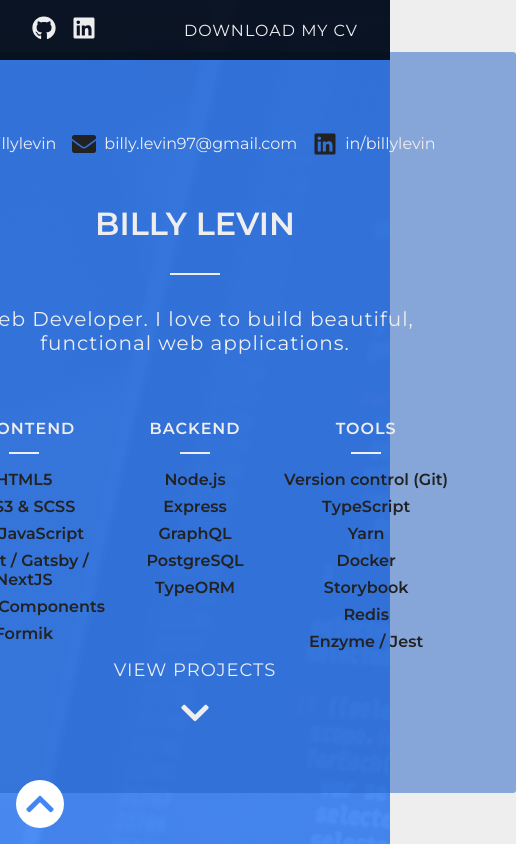
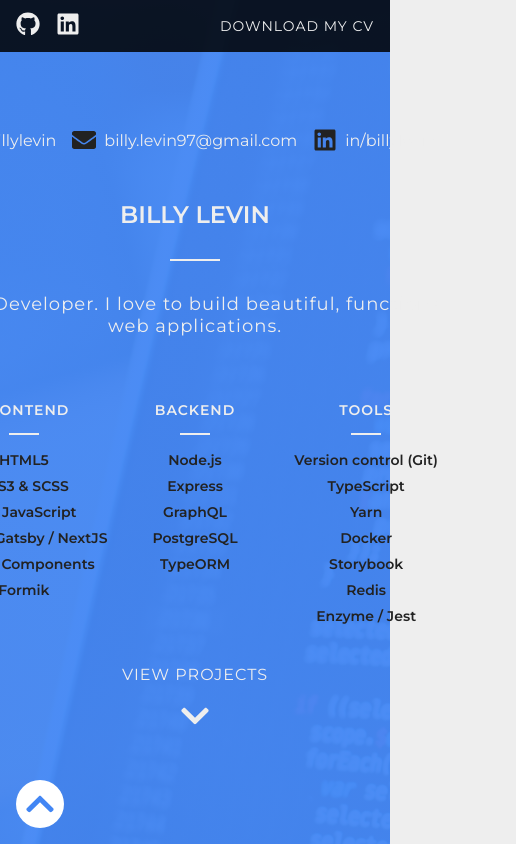
Before and after one commit to BillyLevin/billylevin, a React (Create React App) app: page / in a window 390 px wide. Shown: the top 844 px of the page, 516 px wide, since content can reach past the window. Built offline with nearby package versions, Linux system fonts and the light colour scheme.

Commit message:
make header and hero responsive

```diff
--- a/src/components/Header.tsx
+++ b/src/components/Header.tsx
@@ -16,6 +16,10 @@ const HeaderContainer = styled.header`
   align-items: center;
   position: fixed;
   z-index: 1000;
+
+  @media only screen and (max-width: ${props => props.theme.breakpoints.medium}) {
+    padding: 1.2rem 1.6rem;
+  }
 `;
 
 const SocialMediaContainer = styled.div`
@@ -48,6 +52,10 @@ const DownloadCV = styled.a`
   text-transform: uppercase;
   transition: color 0.3s;
   letter-spacing: 1px;
+
+  @media only screen and (max-width: ${props => props.theme.breakpoints.medium}) {
+    font-size: 1.4rem;
+  }
 
   &:hover,
   &:focus {
--- a/src/components/Hero.tsx
+++ b/src/components/Hero.tsx
@@ -46,6 +46,11 @@ const HeroWrapper = styled.div`
   border-radius: 3px;
   text-align: center;
   background-image: linear-gradient(rgba(31, 95, 196, 0.5), rgba(31, 95, 196, 0.5));
+
+  @media only screen and (max-width: ${props => props.theme.breakpoints.medium}) {
+    padding: 6.4rem 3.2rem;
+    background: transparent;
+  }
 `;
 
 const Heading = styled.h1`
@@ -55,6 +60,10 @@ const Heading = styled.h1`
   margin-bottom: 6.4rem;
   text-transform: uppercase;
   position: relative;
+
+  @media only screen and (max-width: ${props => props.theme.breakpoints.medium}) {
+    font-size: 2.4rem;
+  }
 
   &::after {
     content: '';
@@ -74,6 +83,10 @@ const Subtitle = styled.h2`
   color: ${props => props.theme.colors.light[0]};
   letter-spacing: 1px;
   margin-bottom: 6.4rem;
+
+  @media only screen and (max-width: ${props => props.theme.breakpoints.medium}) {
+    font-size: 1.8rem;
+  }
 `;
 
 const ContactDetails = styled.div`
--- a/src/components/ProjectsLink.tsx
+++ b/src/components/ProjectsLink.tsx
@@ -18,6 +18,9 @@ const Container = styled.div`
     font-size: 1.8rem;
     font-weight: 400;
     margin-bottom: 1.6rem;
+    @media only screen and (max-width: ${props => props.theme.breakpoints.medium}) {
+      font-size: 1.6rem;
+    }
   }
 `;
 const Button = styled.button`
--- a/src/components/Skills.tsx
+++ b/src/components/Skills.tsx
@@ -4,6 +4,7 @@ import styled from 'styled-components';
 const Container = styled.section`
   width: 100%;
   color: ${props => props.theme.colors.dark[0]};
+  margin-bottom: 3.2rem;
 `;
 
 const Table = styled.div`
@@ -22,6 +23,10 @@ const ColTitle = styled.h4`
   letter-spacing: 1px;
   position: relative;
 
+  @media only screen and (max-width: ${props => props.theme.breakpoints.medium}) {
+    font-size: 1.4rem;
+  }
+
   &::after {
     content: '';
     display: block;
@@ -38,6 +43,10 @@ const ColTitle = styled.h4`
 const List = styled.ul`
   list-style: none;
   font-weight: 600;
+
+  @media only screen and (max-width: ${props => props.theme.breakpoints.medium}) {
+    font-size: 1.4rem;
+  }
 
   li {
     margin-bottom: 0.8rem;
--- a/src/theme/index.ts
+++ b/src/theme/index.ts
@@ -1,15 +1,15 @@
-interface Theme {
-  colors: {
-    primary: string[];
-    dark: string[];
-    light: string[];
-  };
-}
+import { MyTheme } from 'styled-components';
 
-export const theme: Theme = {
+export const theme: MyTheme = {
   colors: {
     primary: ['#4286f4'],
     dark: ['#222222', '#333333'],
     light: ['#eeeeee'],
   },
+  breakpoints: {
+    smallest: '31.25em', // 500px
+    small: '37.5em', // 600px
+    medium: '56.25em', // 900px
+    large: '75em', // 1200px
+  },
 };
```
Also changed, not shown: src/theme/styled.d.ts (added, +18 -0 lines).
